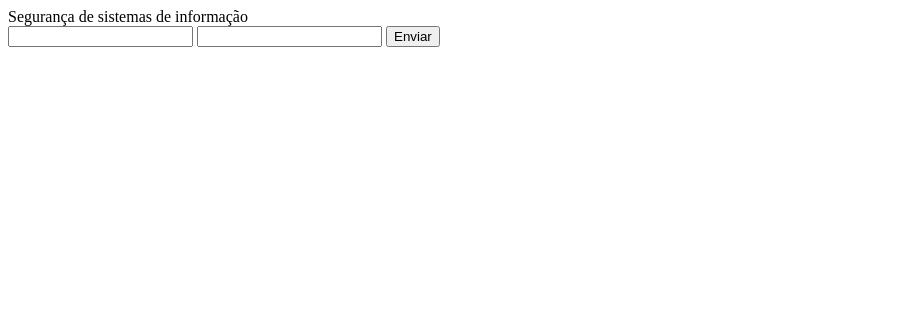
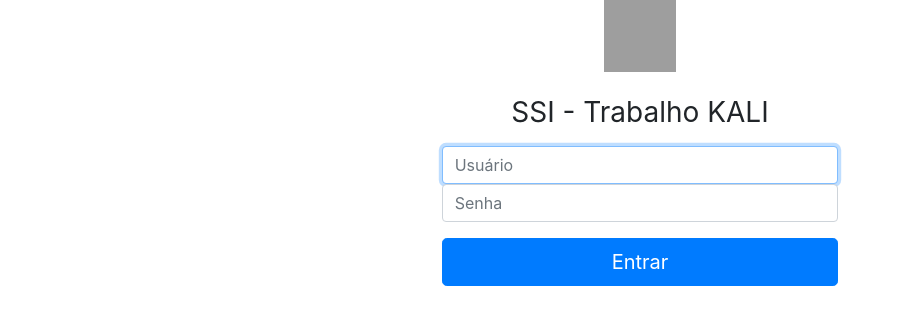
Before and after one commit to LuizMendes90/SSI, a PHP site: page / in a window 1280 px wide. Shown: the top 325 px of the page, without its empty margins (0-897 px from the left). Run offline with PHP 8.4, Linux system fonts and the light colour scheme; grey boxes are pictures that could not be loaded.

Commit message:
versao final

```diff
--- a/index.php
+++ b/index.php
@@ -4,14 +4,27 @@
     <meta charset="UTF-8">
     <meta name="viewport" content="width=device-width, initial-scale=1.0">
     <meta http-equiv="X-UA-Compatible" content="ie=edge">
+    <link rel="stylesheet" href="https://stackpath.bootstrapcdn.com/bootstrap/4.1.3/css/bootstrap.min.css" integrity="sha384-MCw98/SFnGE8fJT3GXwEOngsV7Zt27NXFoaoApmYm81iuXoPkFOJwJ8ERdknLPMO" crossorigin="anonymous">
     <title>SSI</title>
 </head>
-<body>
-    Segurança de sistemas de informação
-    <form action="login.php" method="get">
-        <input type="text" name="login" id="">
-        <input type="password" name="senha" id="">
-        <input type="submit" value="Enviar">
+<body class="text-center">
+<div class="container col-md-4">
+
+    <form class="form-signin" action="login.php" method="get">
+      <img class="mb-4" src="../../assets/brand/bootstrap-solid.svg" alt="" width="72" height="72">
+      <h1 class="h3 mb-3 font-weight-normal">SSI - Trabalho KALI</h1>
+      <label for="inputEmail" class="sr-only">Usuário</label>
+      <input type="text" name='login' id="inputEmail" class="form-control" placeholder="Usuário" required="" autofocus="">
+      <label for="inputPassword"  class="sr-only">Senha</label>
+      <input type="password" name='senha' id="inputPassword" class="form-control" placeholder="Senha" required="">
+      <div class="checkbox mb-3">
+      </div>
+      <button class="btn btn-lg btn-primary btn-block" type="submit">Entrar</button>
     </form>
+    </div>
+
 </body>
 </html>
+<script src="https://code.jquery.com/jquery-3.3.1.slim.min.js" integrity="sha384-q8i/X+965DzO0rT7abK41JStQIAqVgRVzpbzo5smXKp4YfRvH+8abtTE1Pi6jizo" crossorigin="anonymous"></script>
+<script src="https://cdnjs.cloudflare.com/ajax/libs/popper.js/1.14.3/umd/popper.min.js" integrity="sha384-ZMP7rVo3mIykV+2+9J3UJ46jBk0WLaUAdn689aCwoqbBJiSnjAK/l8WvCWPIPm49" crossorigin="anonymous"></script>
+<script src="https://stackpath.bootstrapcdn.com/bootstrap/4.1.3/js/bootstrap.min.js" integrity="sha384-ChfqqxuZUCnJSK3+MXmPNIyE6ZbWh2IMqE241rYiqJxyMiZ6OW/JmZQ5stwEULTy" crossorigin="anonymous"></script>
```
Also changed, not shown: login.php (+22 -1 lines).
